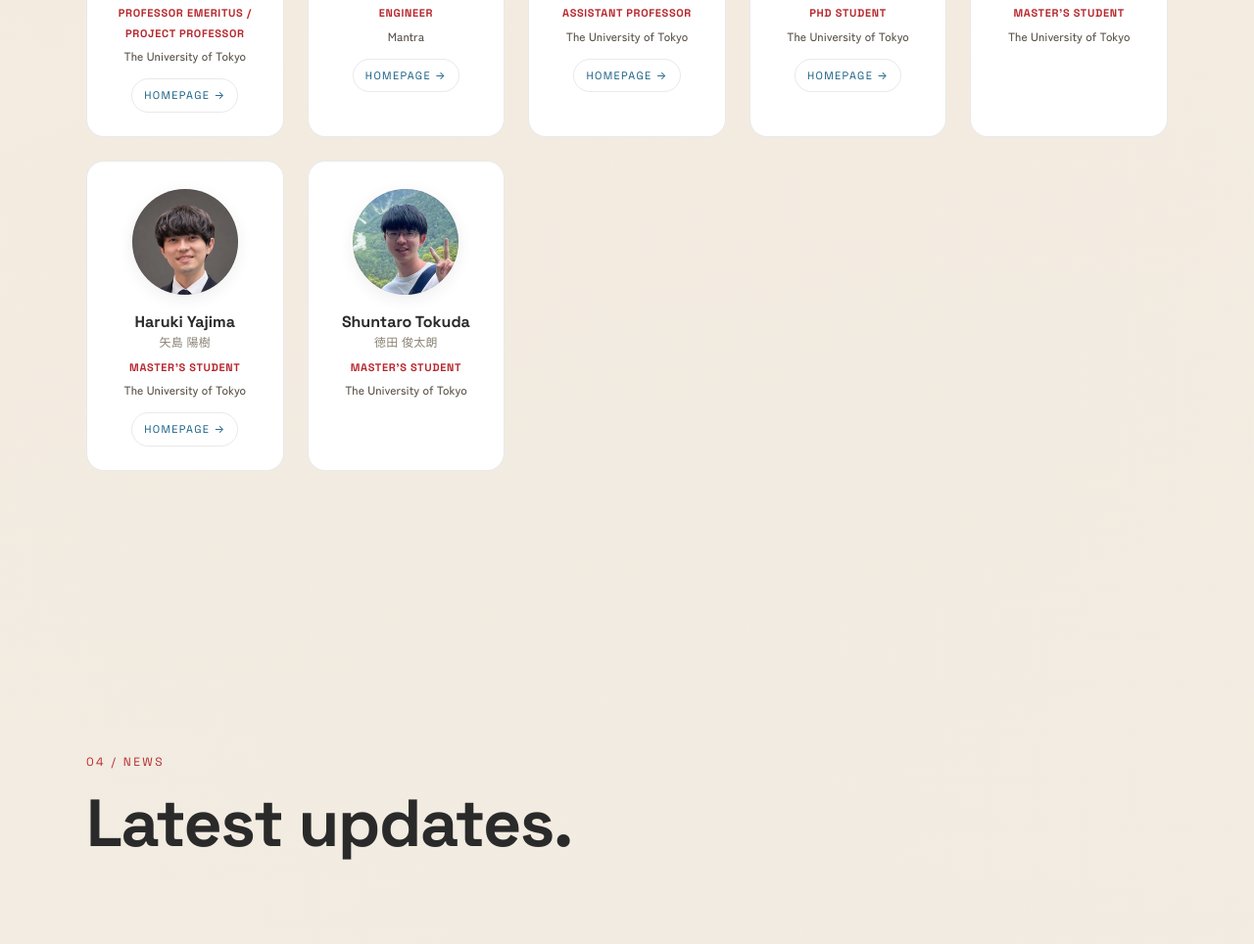
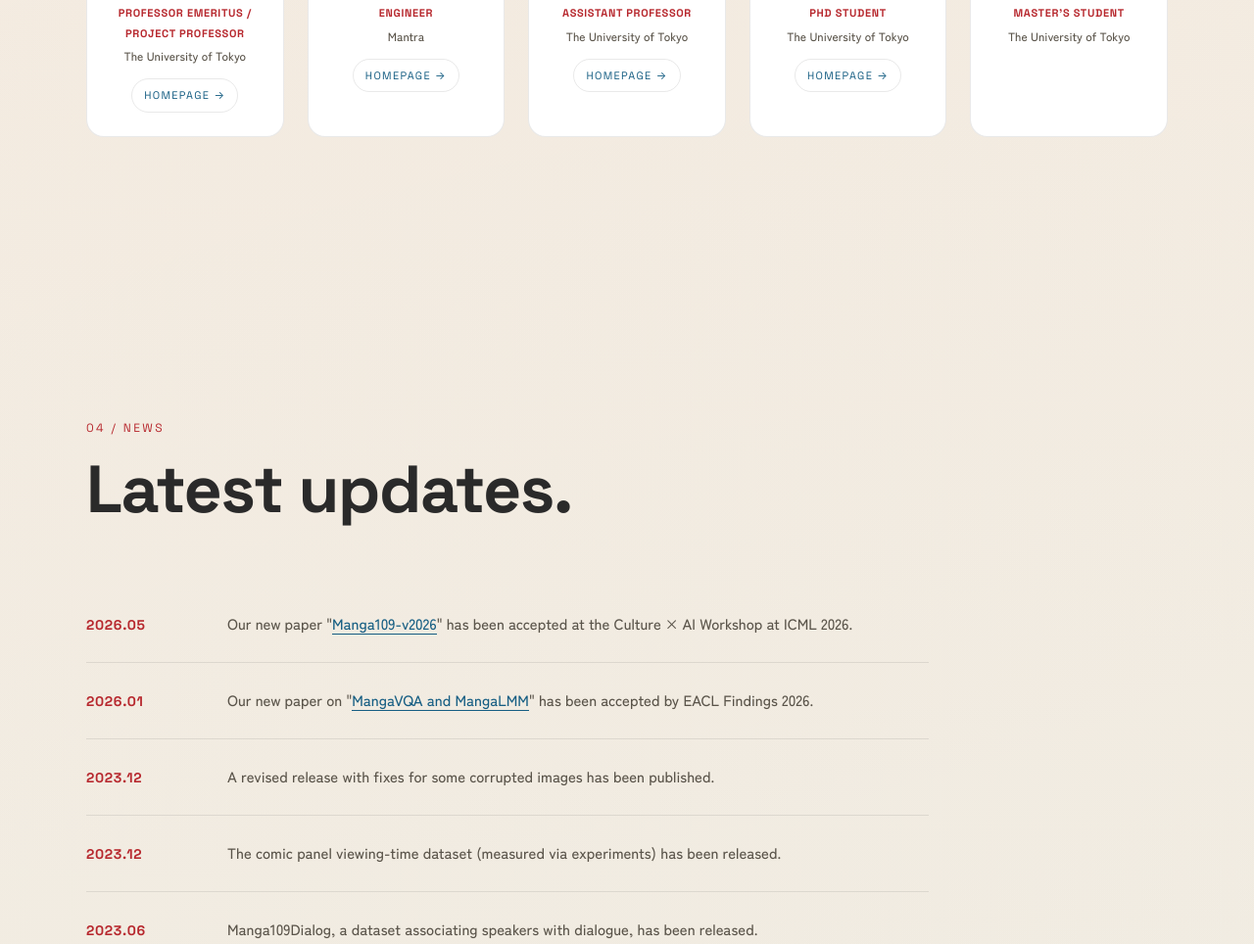
Before and after one commit to manga109/manga109-project-website, a plain HTML site: page en/index.html in a window 1280 px wide. Shown: the part 4645-5609 px from the top of the page at 98% size. Drawn offline with Linux system fonts and the light colour scheme.

Commit message:
Organizerから徳田・矢島を削除
Co-Authored-By: Claude Sonnet 5.5 <noreply@anthropic.com>

```diff
--- a/en/index.html
+++ b/en/index.html
@@ -370,19 +370,6 @@
         <p class="team-role">Master's Student</p>
         <p class="team-affil">The University of Tokyo</p>
       </article>
-      <article class="team-card">
-        <div class="team-photo"><img src="../asset/organizer/Haruki_Yajima.webp" alt="Haruki Yajima / 矢島陽樹"></div>
-        <h3>Haruki Yajima<span class="team-name-en">矢島 陽樹</span></h3>
-        <p class="team-role">Master's Student</p>
-        <p class="team-affil">The University of Tokyo</p>
-        <a class="team-link" href="https://haruk1y.github.io/" target="_blank" rel="noopener">Homepage →</a>
-      </article>
-      <article class="team-card">
-        <div class="team-photo"><img src="../asset/organizer/Shuntaro_Tokuda.webp" alt="Shuntaro Tokuda / 徳田俊太朗"></div>
-        <h3>Shuntaro Tokuda<span class="team-name-en">徳田 俊太朗</span></h3>
-        <p class="team-role">Master's Student</p>
-        <p class="team-affil">The University of Tokyo</p>
-      </article>
     </div>
   </div>
 </section>
```
Also changed, not shown: ja/index.html (+0 -13 lines).
